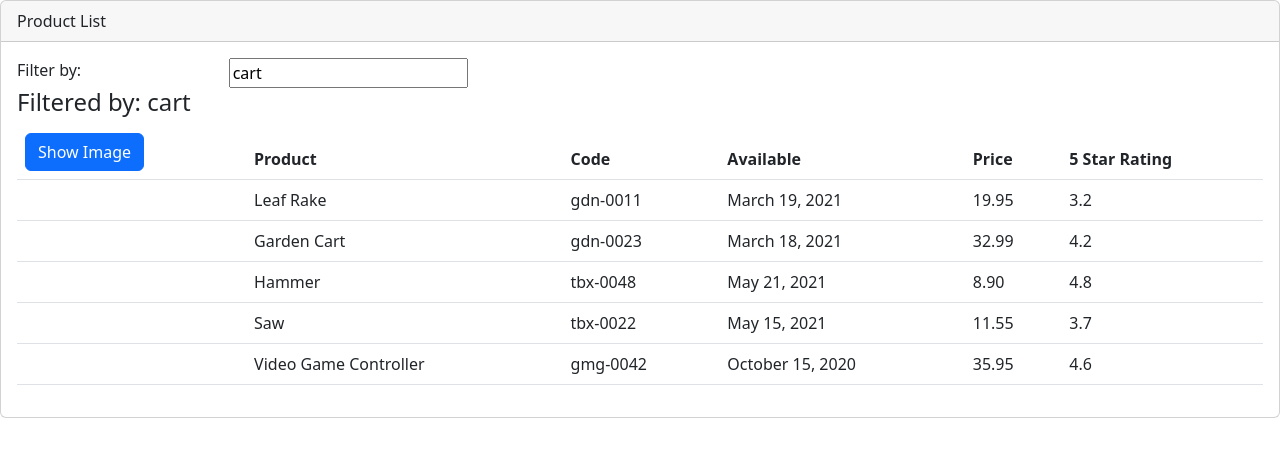
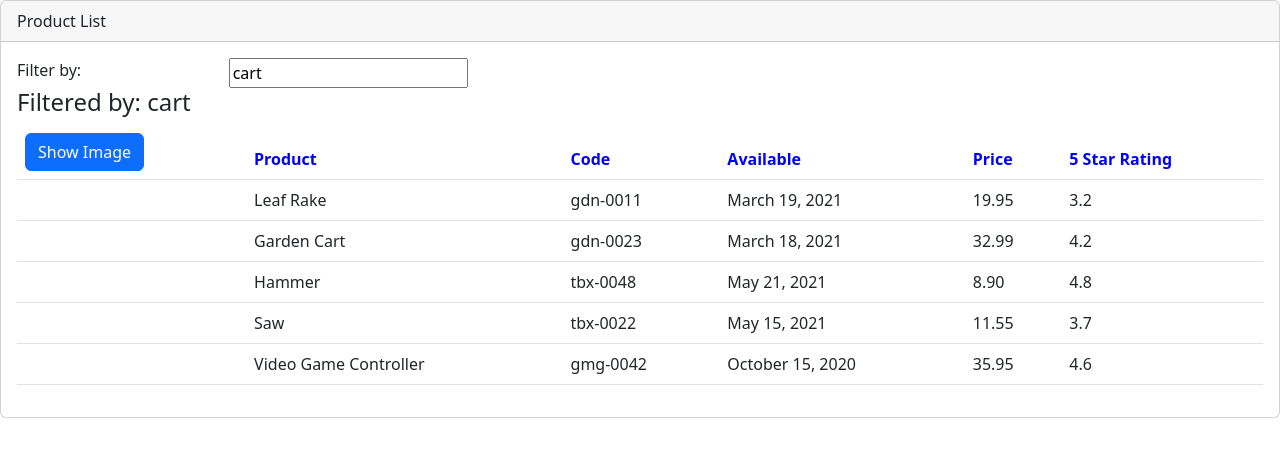
Before and after one commit to koechcoding/angular-practitioner, an Angular app: page / in a window 1280 px wide. Shown: the top 456 px of the page. Built offline with nearby package versions, Linux system fonts and the light colour scheme.

Commit message:
component styling

```diff
--- /dev/null
+++ b/src/app/products/product-list.component.css
@@ -0,0 +1,3 @@
+thead{
+    color: blue;
+}
--- a/src/app/products/product-list.component.ts
+++ b/src/app/products/product-list.component.ts
@@ -1,8 +1,10 @@
 import { Component } from "@angular/core";
 import { IProduct } from "./product";
+
 @Component({
     selector: 'pm-products',
-    templateUrl:'./product-list.component.html'
+    templateUrl:'./product-list.component.html',
+    styleUrls: ['./product-list.component.css']
 })
 
 export class ProductListComponent{
```
